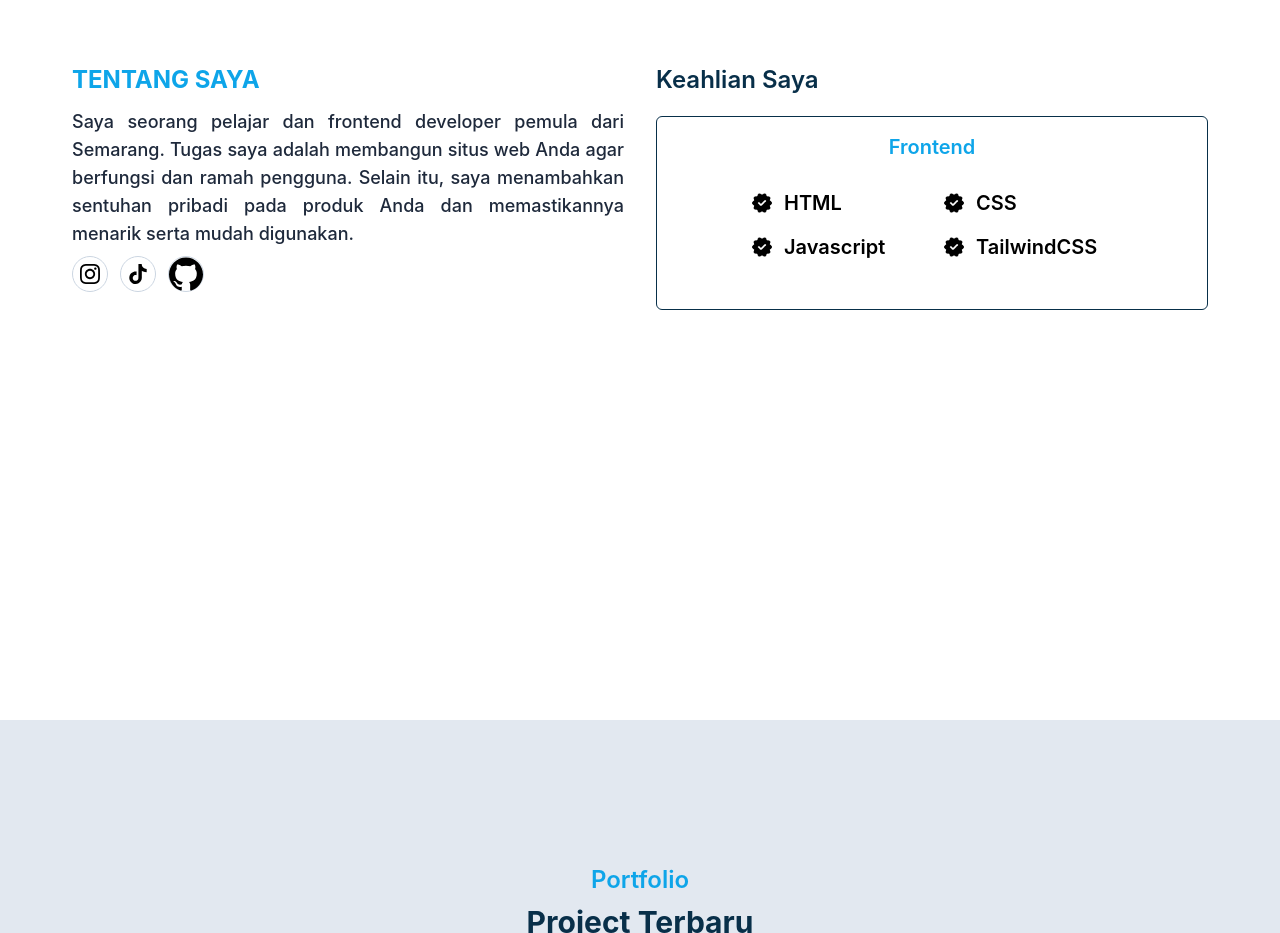
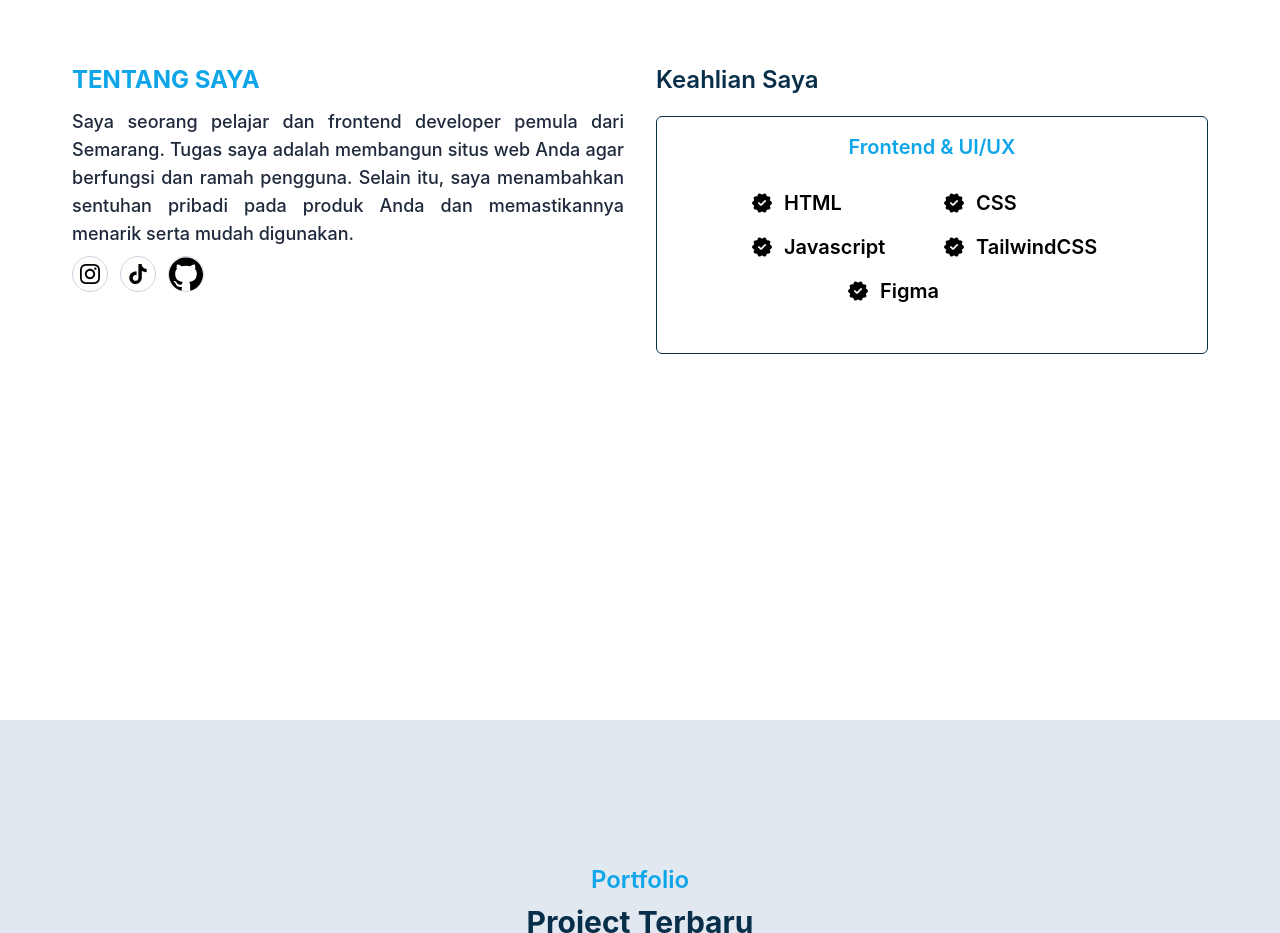
Before and after one commit to fattah26/fattah26.github.io, a website: page index.html in a window 1280 px wide. Shown: the part 920-1853 px from the top of the page. Drawn offline with nearby package versions, Linux system fonts and the light colour scheme; some packages are replaced by stand-ins of ours; a script that the page names is missing.

Commit message:
perubahan keahlian

```diff
--- a/index.html
+++ b/index.html
@@ -132,7 +132,7 @@
                 <div class="w-full px-4 lg:w-1/2">
                         <h3 class="font-semibold text-dark text-2xl mb-4 lg:text-2xl ">Keahlian Saya</h3>
                         <div class="border border-dark font-semibold text-xl rounded-md p-4 pb-10 w-52 m-auto mt-5  lg:w-auto">
-                                <p class="font-semibold text-lg text-primary text-center mb-5 z-10 lg:text-xl">Frontend</p>
+                                <p class="font-semibold text-lg text-primary text-center mb-5 z-10 lg:text-xl">Frontend & UI/UX</p>
                                <div class="flex flex-wrap justify-center">
                                    <p class="w-full lg:w-48 px-3 py-2 flex items-center">
                                        <img src="dist/img/verify.png" alt="" class="w-5 h-5 mr-3">HTML
@@ -145,7 +145,10 @@
                                     </p>
                                     <p class="w-full lg:w-48 px-3 py-2 flex items-center">
                                         <img src="dist/img/verify.png" alt="" class="w-5 h-5 mr-3">TailwindCSS
-                                </p>
+                                    </p>
+                                    <p class="w-full lg:w-48 px-3 py-2 flex items-center">
+                                        <img src="dist/img/verify.png" alt="" class="w-5 h-5 mr-3">Figma
+                                    </p>
                                 </div>
                             </div>
                 </div>
--- a/script.js
+++ b/script.js
@@ -148,6 +148,7 @@ form.addEventListener('submit', e => {
   btnLoading.classList.toggle('hidden');
   btnKirim.classList.toggle('hidden');
 
+
   // Reset Alerts
   myAlertSuccess.style.display = 'none';
   myAlertError.style.display = 'none';
```
